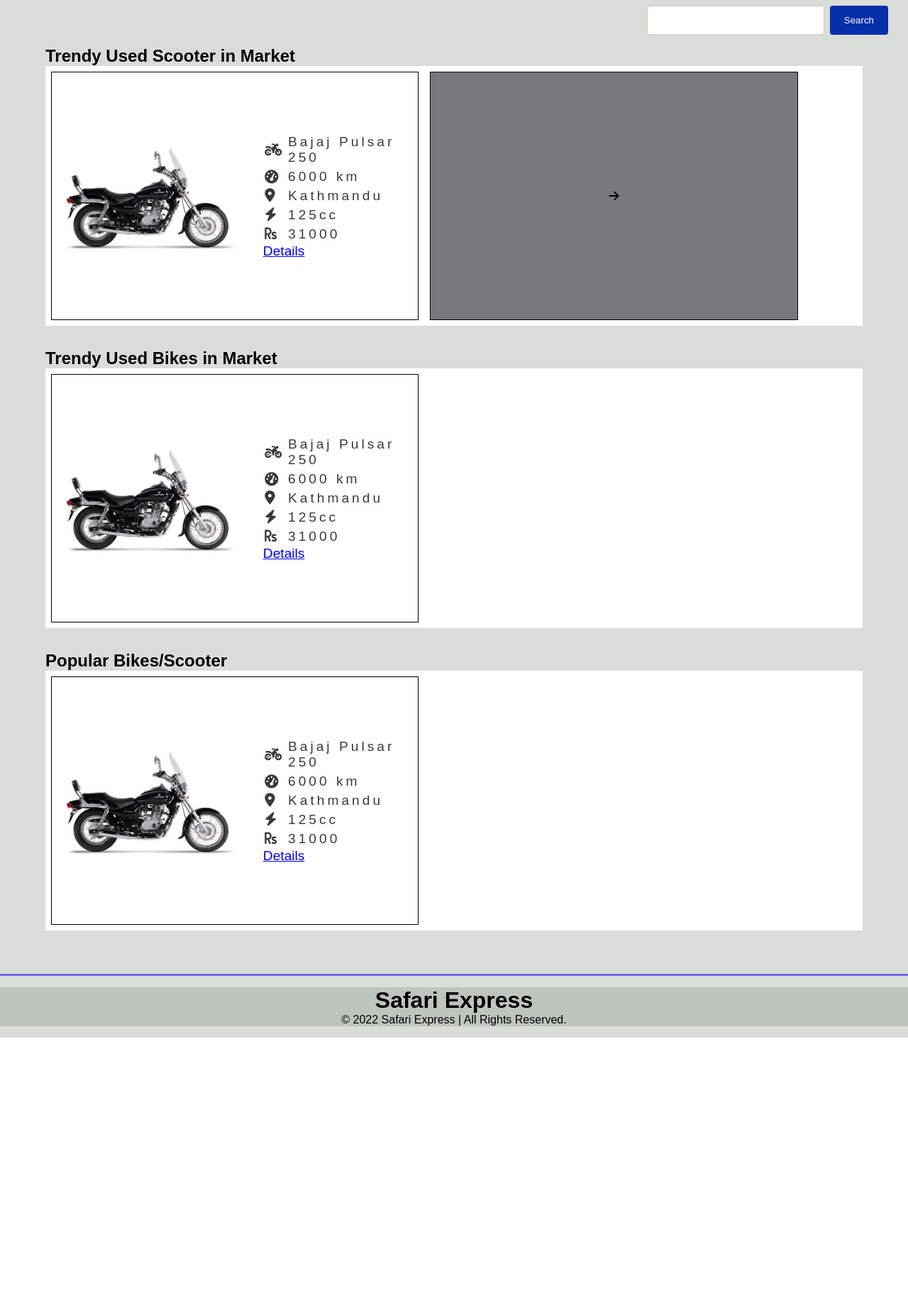
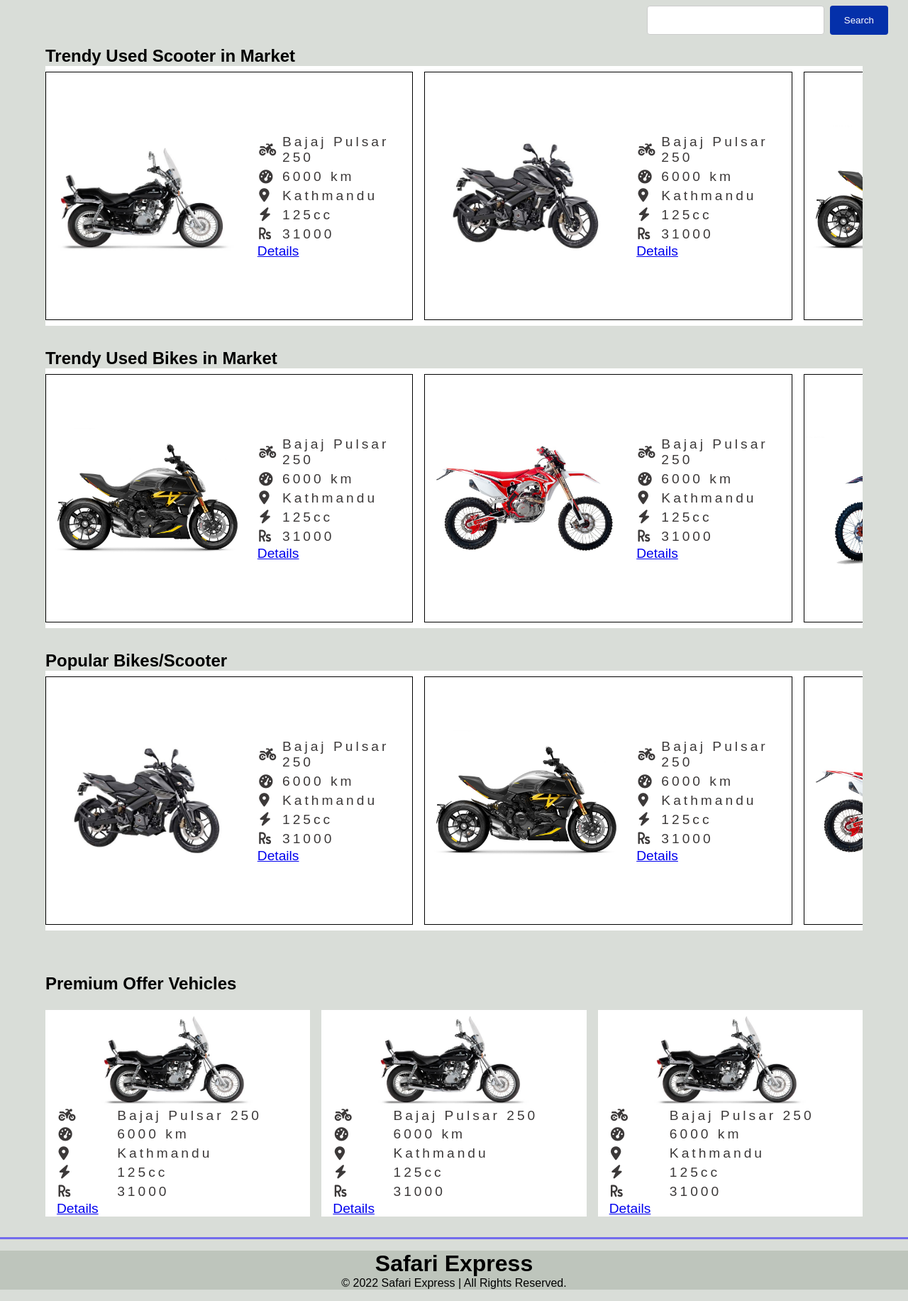
Before and after one commit to surag4/MotoVehicleShop, a PHP site: page / in a window 1280 px wide. Shown: the part 90-1923 px from the top of the page at 71% size. Before the commit the page ends 1552 px from the top, so only its background shows below. Run offline with PHP 8.4, Linux system fonts and the light colour scheme; tables that the repository leaves empty or names only in its code hold one stand-in row (values such as "Sample post"); some libraries are stand-ins or nearby versions.

Commit message:
homepage updated
addition of flash sale in home page. where 3 items will be in sale every time

```diff
--- a/templates/users/userhomeTemplate.php
+++ b/templates/users/userhomeTemplate.php
@@ -6,7 +6,7 @@
         </div>
 
         <div class="searchbarProp">
-            <form action="index.php?page=searchProp" method="post">
+            <form action="index.php?page=filter" method="post">
                 <input type="text" name="query" required>
                 <input type="submit" name="findproperty" value="Search">
             </form>
@@ -18,8 +18,7 @@
     <h2>Trendy Used Scooter in Market</h2>
     <div class="slides">
         <?php
-            foreach ($trendScooter as $value) {
-                $pidjs = $value['prop_id'];
+            for ($pidjs = 1; $pidjs <= 7; $pidjs++) {
         ?>
         <div class="vehicle">
             <div class="thumbnail_images">
@@ -57,8 +56,7 @@
     <h2>Trendy Used Bikes in Market</h2>
     <div class="slides">
         <?php
-            foreach ($trendBike as $value) {
-                $pidjss = $value['prop_id'];
+            for ($pidjss = 3; $pidjss <= 7; $pidjss++) {
         ?>
         <div class="vehicle">
             <div class="thumbnail_images">
@@ -92,8 +90,7 @@
     <h2>Popular Bikes/Scooter</h2>
     <div class="slides">
         <?php
-            foreach ($popular as $value) {
-                $pidjsss = $value['prop_id'];
+            for ($pidjsss = 2; $pidjsss <= 8; $pidjsss++) {
         ?>
         <div class="vehicle">
             <div class="thumbnail_images">
@@ -123,4 +120,36 @@
     </div>
 </section>
 
+<section class="flashsale">
+    <?php for ($j=0; $j < 3; $j++) { ?>
+        <div class="sale">
+        <div class="vehicle">
+                <div class="thumbnail_images">
+                    <img src="../images/1/1.jpg" alt="Image Link Broken" style="width:100%; height: 100%;" />
+                </div>
+
+                <div class="details">
+                    <span class="nameicon"> <i class="fa-solid fa-motorcycle"></i> </span>
+                    <span class="name">Bajaj Pulsar 250</span>
+
+                    <span class="distTravelledicon"> <i class="fas fa-tachometer-alt"></i> </span>
+                    <span class="distTravelled">6000 km</span>
+
+                    <span class="locatedicon"> <i class="fas fa-map-marker-alt"></i> </span>
+                    <span class="located"> Kathmandu </span>
+
+                    <span class="ccicon"> <i class="fas fa-bolt"></i> </span>
+                    <span class="cc">125cc</span>
+
+                    <span class="priceicon"> <i class="fas fa-rupee-sign"></i> </span>
+                    <span class="price">31000</span>
+
+                    <a href="#" class="getvechicledetails"> Details </a>
+                </div>
+            </div>
+        </div>
+    <?php }?>
+
+</section>
+
 </article>
```
